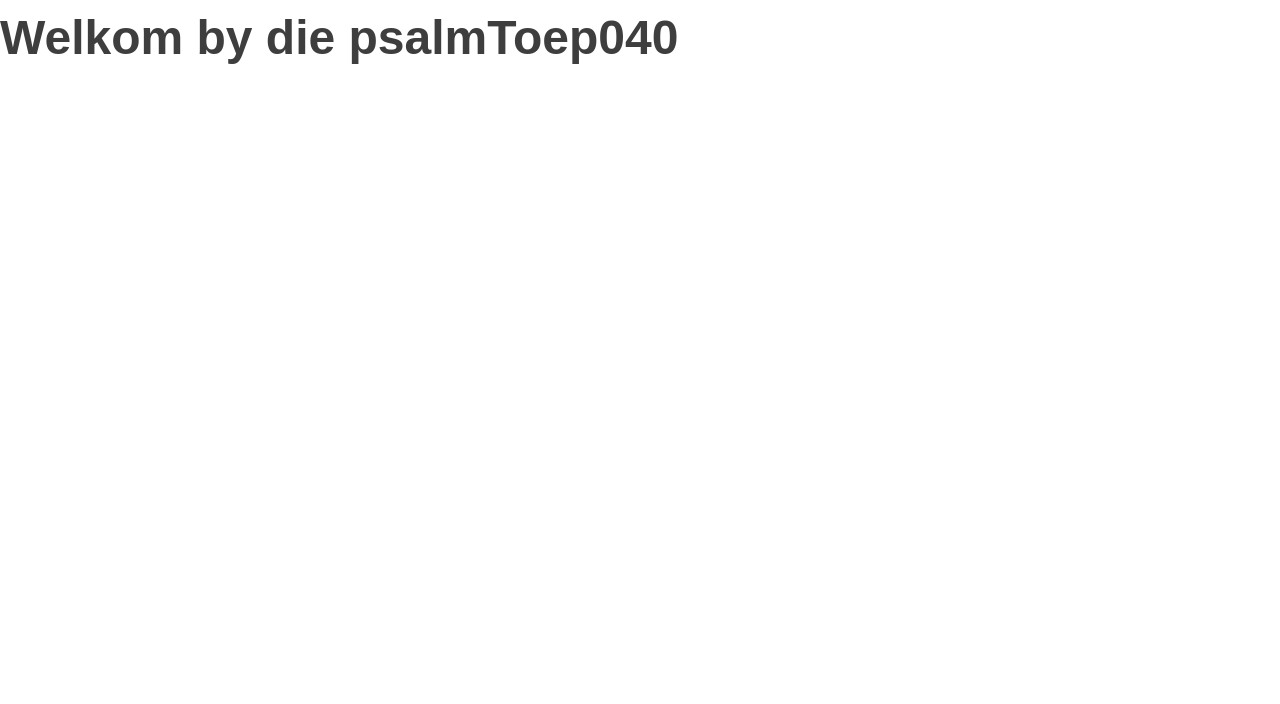
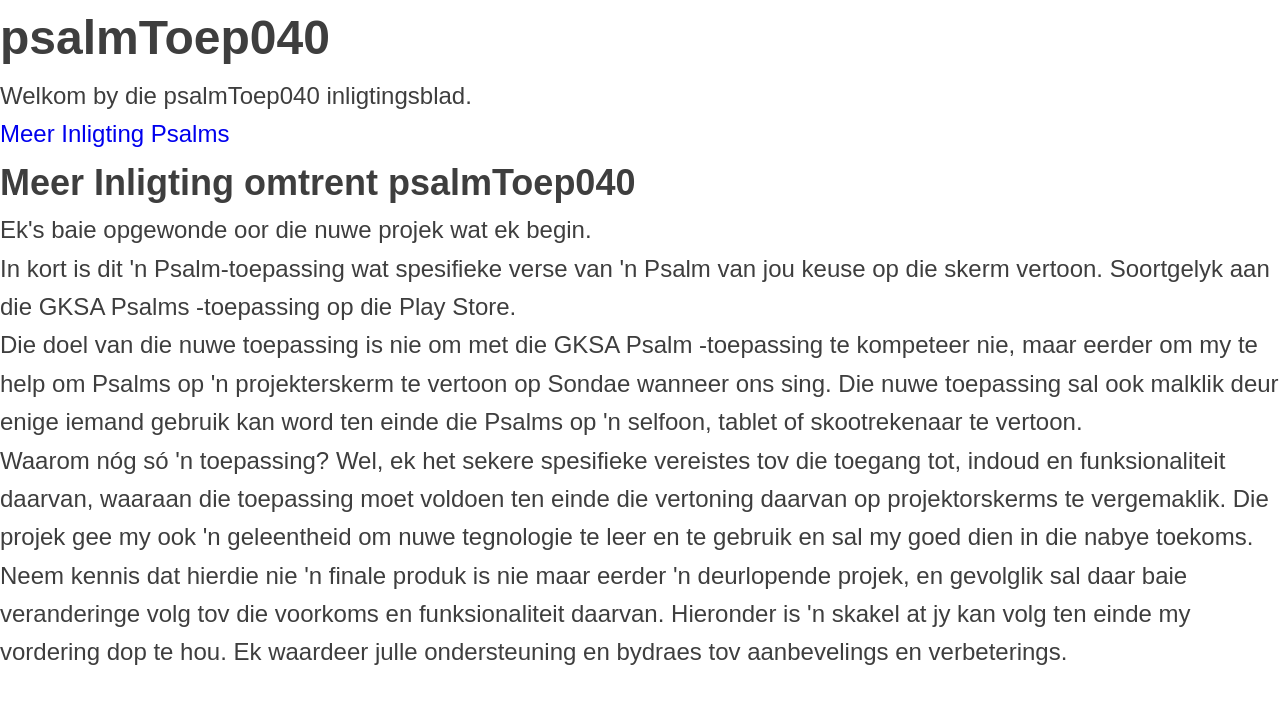
Before and after one commit to SVDwebtech/psalmToep040, a website: page index.html in a window 1280 px wide. Drawn offline with Linux system fonts and the light colour scheme.

Commit message:
add basic html structure and content

```diff
--- a/index.html
+++ b/index.html
@@ -11,32 +11,48 @@
     </head>
 
     <body>
+        <header class="header">
+            <h1>psalmToep040</h1>
 
-        <h1>Welkom by die psalmToep040</h1>
+            <p>Welkom by die psalmToep040 inligtingsblad.</p>
 
-        <!-- import an external script app.js -->
+            <a href="#">Meer Inligting</a>
+            <a href="#">Psalms</a>
+
+
+        </header>
+        <main class="main">
+            <section class="main__moreInfo">
+                <h2 class="main__headingH2">Meer Inligting omtrent psalmToep040</h2>
+
+                <p>Ek's baie opgewonde oor die nuwe projek wat ek begin.</p>
+
+                <p>In kort is dit 'n Psalm-toepassing wat spesifieke verse van 'n Psalm van jou keuse op die skerm vertoon.
+                    Soortgelyk aan die GKSA Psalms -toepassing op die Play Store.</p>
+
+                <p>Die doel van die nuwe toepassing is nie om met die GKSA Psalm -toepassing te kompeteer nie,
+                    maar eerder om my te help om Psalms op 'n projekterskerm te vertoon op Sondae wanneer ons sing.
+                    Die nuwe toepassing sal ook malklik deur enige iemand gebruik kan word ten einde die Psalms op 'n selfoon,
+                    tablet of skootrekenaar te vertoon.</p>
+
+                <p>Waarom nóg só 'n toepassing? Wel, ek het sekere spesifieke vereistes tov die toegang tot,
+                    indoud en funksionaliteit daarvan, waaraan die toepassing moet voldoen ten einde die vertoning
+                    daarvan op projektorskerms te vergemaklik. Die projek gee my ook 'n geleentheid om nuwe tegnologie
+                    te leer en te gebruik en sal my goed dien in die nabye toekoms.</p>
+
+                <p>Neem kennis dat hierdie nie 'n finale produk is nie maar eerder 'n deurlopende projek, en gevolglik
+                    sal daar baie veranderinge volg tov die voorkoms en funksionaliteit daarvan. Hieronder is 'n skakel
+                    at jy kan volg ten einde my vordering dop te hou. Ek waardeer julle ondersteuning en bydraes tov
+                    aanbevelings en verbeterings.</p>
+            </section>
+            <section class="main__psalmsToep">
+
+            </section>
+
+        </main>
+        <aside class="sidebar"></aside>
+        <footer class="footer"></footer>
         <script src="app.js"></script>
-
-        <!-- import smtpjs.com api
-        <script src="https://smtpjs.com/v3/smtp.js"></script>
-
-        <script>
-
-            function sendEmail() {
-                Email.send({
-                    SecureToken: "6e7267cd-38a6-41a7-8bb0-35df93e1f48c",
-                    To: 'schalk@schalkvandyk.com',
-                    From: 'schalk@schalkvandyk.com',
-                    Subject: "New Contact Form Enquiry",
-                    Body: "Name: " + document.getElementById("fullName").value
-                        + "<br> Email: " + document.getElementById("email").value
-                        + "<br> Subject: " + document.getElementById("subject").value
-                        + "<br> Message: " + document.getElementById("message").value
-                }).then(
-                    message => alert("Message sent successfully. Thank you.")
-                );
-            }
-        </script> -->
     </body>
 
 </html>
```
